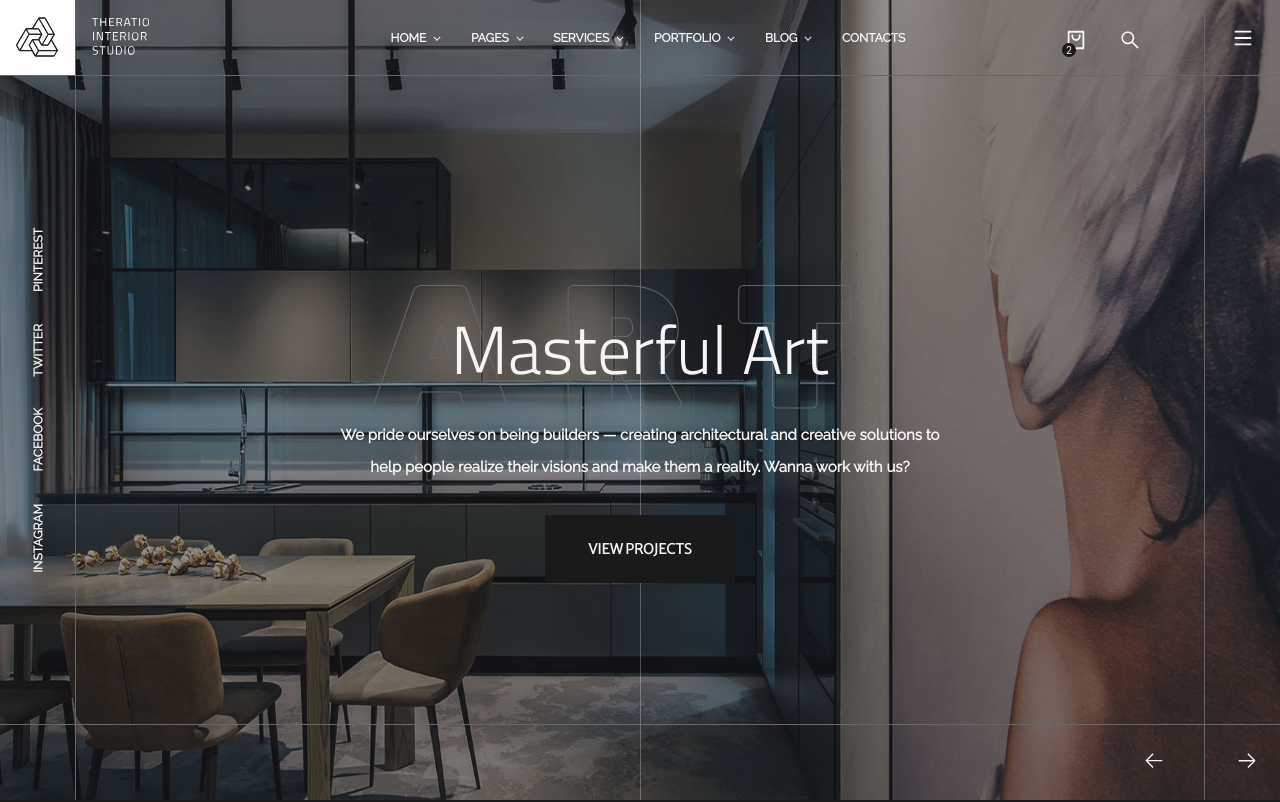
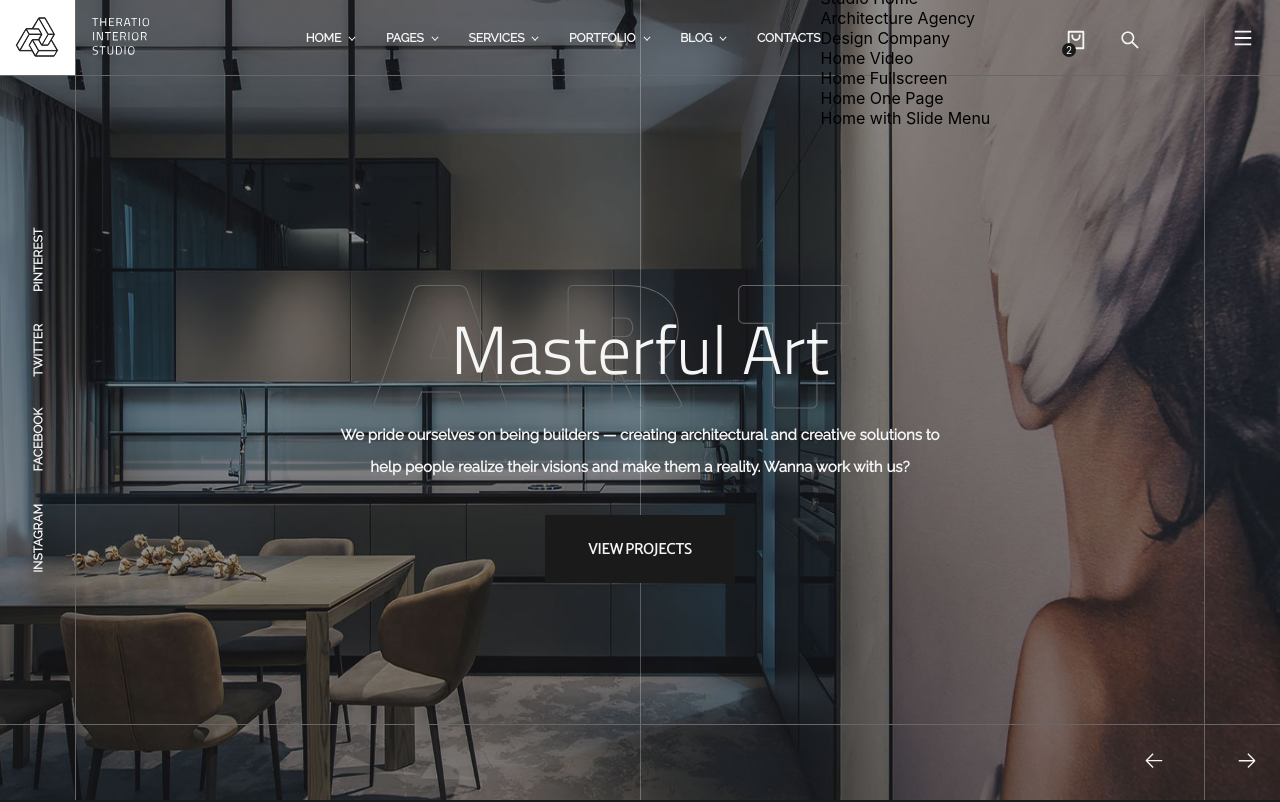
Before and after one commit to SharjeelSIqbal/headwire-assessment, a React (Create React App) app: page / in a window 1280 px wide. Shown: the top 802 px of the page. Built offline with nearby package versions, Linux system fonts and the light colour scheme; a web font is replaced by a local one.

Commit message:
Created basic components for header-drop-down

```diff
--- /dev/null
+++ b/src/components/header-section/header-drop-down-list.jsx
@@ -0,0 +1,11 @@
+const HeaderDropDownList = ({ list  }) => (
+  <ul className='header-drop-down-list'>
+    {
+      list.map(listItem => (
+        <li className='header-drop-down-list-item'>{listItem}</li>
+      ))
+    }
+  </ul>
+)
+
+export default HeaderDropDownList
--- /dev/null
+++ b/src/components/header-section/header-drop-down.jsx
@@ -0,0 +1,11 @@
+import HeaderDropDownList from "./header-drop-down-list"
+
+const HOME_DROP_DOWN_LIST = [ 'Main Home', 'Interior Design', 'Studio Home', 'Architecture Agency', 'Design Company', 'Home Video', 'Home Fullscreen', 'Home One Page', 'Home with Slide Menu', ]
+
+const HeaderDropDown = () => (
+  <div className='header-drop-down'>
+    <HeaderDropDownList list={HOME_DROP_DOWN_LIST}  />
+  </div>
+)
+
+export default HeaderDropDown
--- a/src/components/header-section/header-head.jsx
+++ b/src/components/header-section/header-head.jsx
@@ -1,3 +1,5 @@
+import { HeaderDropDown } from "."
+
 const HeaderHead = () =>  {
  const headerLinks = ['home', 'pages', 'services', 'portfolio', 'blog', 'contacts']
  return (
@@ -19,6 +21,7 @@ const HeaderHead = () =>  {
              )}
          )}
     </ul>
+    <HeaderDropDown />
   </div>
   )
 }
--- a/src/components/header-section/index.js
+++ b/src/components/header-section/index.js
@@ -1,5 +1,6 @@
 import { default as HeaderSidebar } from './header-sidebar'
 import { default as HeaderHead } from './header-head'
+import { default as HeaderDropDown } from './header-drop-down'
 import { default as HeaderLogo } from './header-logo'
 import { default as HeaderMenu } from './header-menu'
 import { default as HeaderCenter } from './header-center'
@@ -9,6 +10,7 @@ export {
   HeaderCenter,
   HeaderLogo,
   HeaderHead,
+  HeaderDropDown,
   HeaderMenu,
   HeaderShopping,
   HeaderSidebar
```
